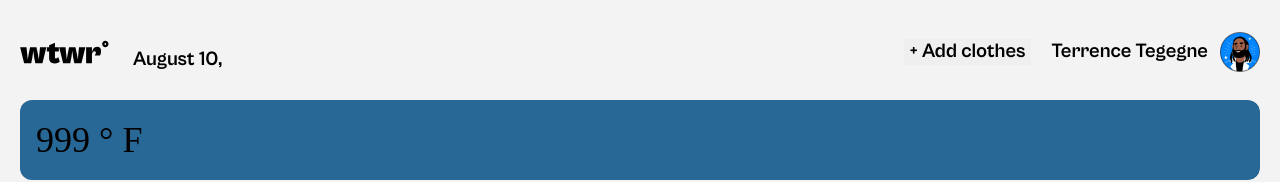
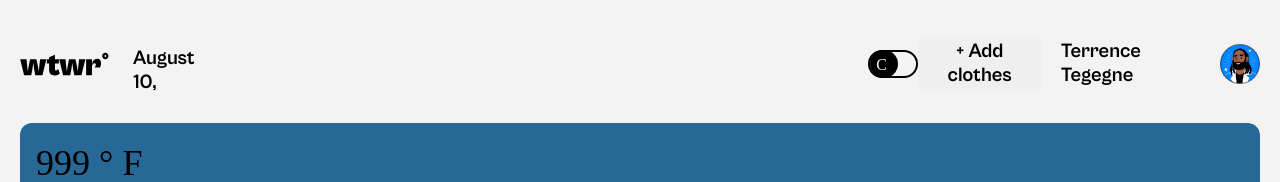
Before and after one commit to LupeSanchez24/se_project_react, a React (Vite) app: page / in a window 1280 px wide. Shown: the top 182 px of the page. Built offline with nearby package versions, Linux system fonts and the light colour scheme; no server answers.

Commit message:
New update for my project

```diff
--- a/src/components/App/App.jsx
+++ b/src/components/App/App.jsx
@@ -9,6 +9,13 @@ import ItemModal from "../ItemModal/ItemModal";
 import { getWeather, filterWeatherData } from "../../utils/weatherApi";
 
 function App() {
+  const [currentTemperatureUnit, handleToggleSwitchChange] = useState("C");
+
+  const handleChange = (e) => {
+    if (currentTemperatureUnit === "C") handleToggleSwitchChange("F");
+    if (currentTemperatureUnit === "F") handleToggleSwitchChange("C");
+  };
+
   const [weatherData, setWeatherData] = useState({
     type: "",
     temp: { F: 999 },
@@ -42,7 +49,12 @@ function App() {
   return (
     <div className="page">
       <div className="page__content">
-        <Header handleAddClick={handleAddClick} weatherData={weatherData} />
+        <Header
+          handleAddClick={handleAddClick}
+          weatherData={weatherData}
+          currentTemperatureUnit={currentTemperatureUnit}
+          handleChange={handleChange}
+        />
         <Main weatherData={weatherData} handleCardClick={handleCardClick} />
         <Footer />
       </div>
--- a/src/components/Header/Header.jsx
+++ b/src/components/Header/Header.jsx
@@ -1,8 +1,14 @@
 import "./Header.css";
 import logo from "../../assets/logo.svg";
 import avatar from "../../assets/avatar.png";
+import ToggleSwitch from "../ToggleSwitch/ToggleSwitch";
 
-function Header({ handleAddClick, weatherData }) {
+function Header({
+  handleAddClick,
+  weatherData,
+  currentTemperatureUnit,
+  handleChange,
+}) {
   const currentDate = new Date().toLocaleString("default", {
     month: "long",
     day: "numeric",
@@ -14,6 +20,10 @@ function Header({ handleAddClick, weatherData }) {
       <p className="header__date-and-location">
         {currentDate}, {weatherData.city}
       </p>
+      <ToggleSwitch
+        currentTemperatureUnit={currentTemperatureUnit}
+        handleChange={handleChange}
+      />
       <button
         onClick={handleAddClick}
         type="button"
@@ -21,6 +31,7 @@ function Header({ handleAddClick, weatherData }) {
       >
         + Add clothes
       </button>
+
       <div className="header__user-container">
         <p className="header__username">Terrence Tegegne</p>
         <img
--- /dev/null
+++ b/src/components/ToggleSwitch/ToggleSwitch.css
@@ -0,0 +1,52 @@
+.switch {
+  display: flex;
+  position: relative;
+  margin-left: 650px;
+}
+
+.switch__box {
+  border-radius: 25px;
+  border: 2px solid #000;
+  width: 50px;
+  height: 28px;
+
+  appearance: none;
+}
+
+.switch__slider {
+  border-radius: 20px;
+  width: 28px;
+  height: 28px;
+  background-color: #000;
+  color: #fff;
+  text-align: center;
+  cursor: pointer;
+  position: absolute;
+}
+
+.switch__slider-F {
+  left: 20px;
+}
+
+.switch__slider-C {
+  left: 2px;
+}
+
+.switch__active {
+  color: #fff;
+  font-size: 16px;
+}
+
+.switch__temp-F {
+  position: absolute;
+  top: -10px;
+  right: 8px;
+  color: #f3f3f3;
+}
+
+.switch__temp-C {
+  position: absolute;
+  top: -10px;
+  left: 8px;
+  color: #f3f3f3;
+}
--- /dev/null
+++ b/src/components/ToggleSwitch/ToggleSwitch.jsx
@@ -0,0 +1,40 @@
+import React from "react";
+import "./ToggleSwitch.css";
+
+const ToggleSwitch = ({ currentTemperatureUnit, handleChange }) => {
+  //const [currentTemperatureUnit, handleToggleSwitchChange] = useState("C");
+
+  /*const handleChange = (e) => {
+    if (currentTemperatureUnit === "C") handleToggleSwitchChange("F");
+    if (currentTemperatureUnit === "F") handleToggleSwitchChange("C");
+  };*/
+  console.log(currentTemperatureUnit);
+  return (
+    <label className="switch">
+      <input type="checkbox" className="switch__box " onChange={handleChange} />
+      <span
+        className={
+          currentTemperatureUnit === "F"
+            ? "switch__slider switch__slider-F"
+            : "switch__slider switch__slider-C"
+        }
+      ></span>
+      <p
+        className={`switch__temp-F ${
+          currentTemperatureUnit === "F" && "switch__active"
+        }`}
+      >
+        F
+      </p>
+      <p
+        className={`switch__temp-C ${
+          currentTemperatureUnit === "C" && "switch__active"
+        }`}
+      >
+        C
+      </p>
+    </label>
+  );
+};
+
+export default ToggleSwitch;
```
Also changed, not shown: 1 other file (tests, documents, lock files or other folders).
